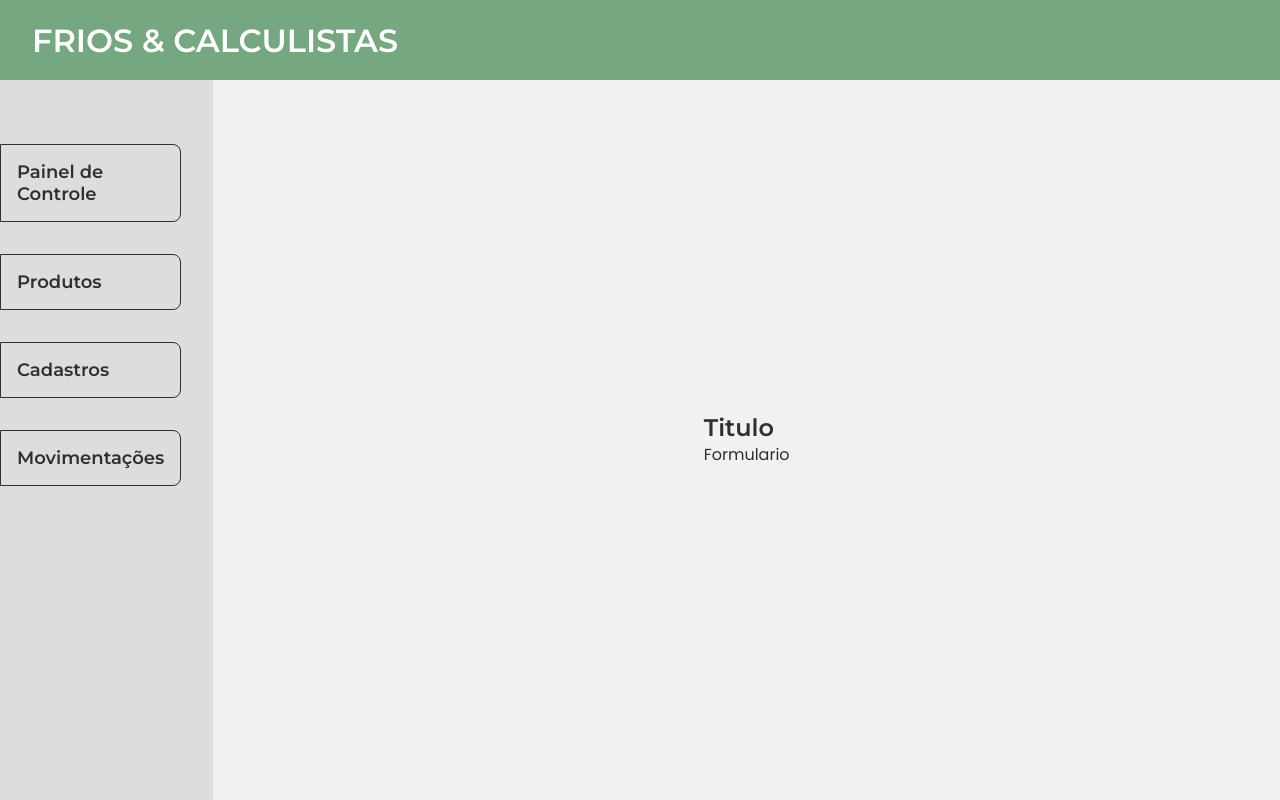
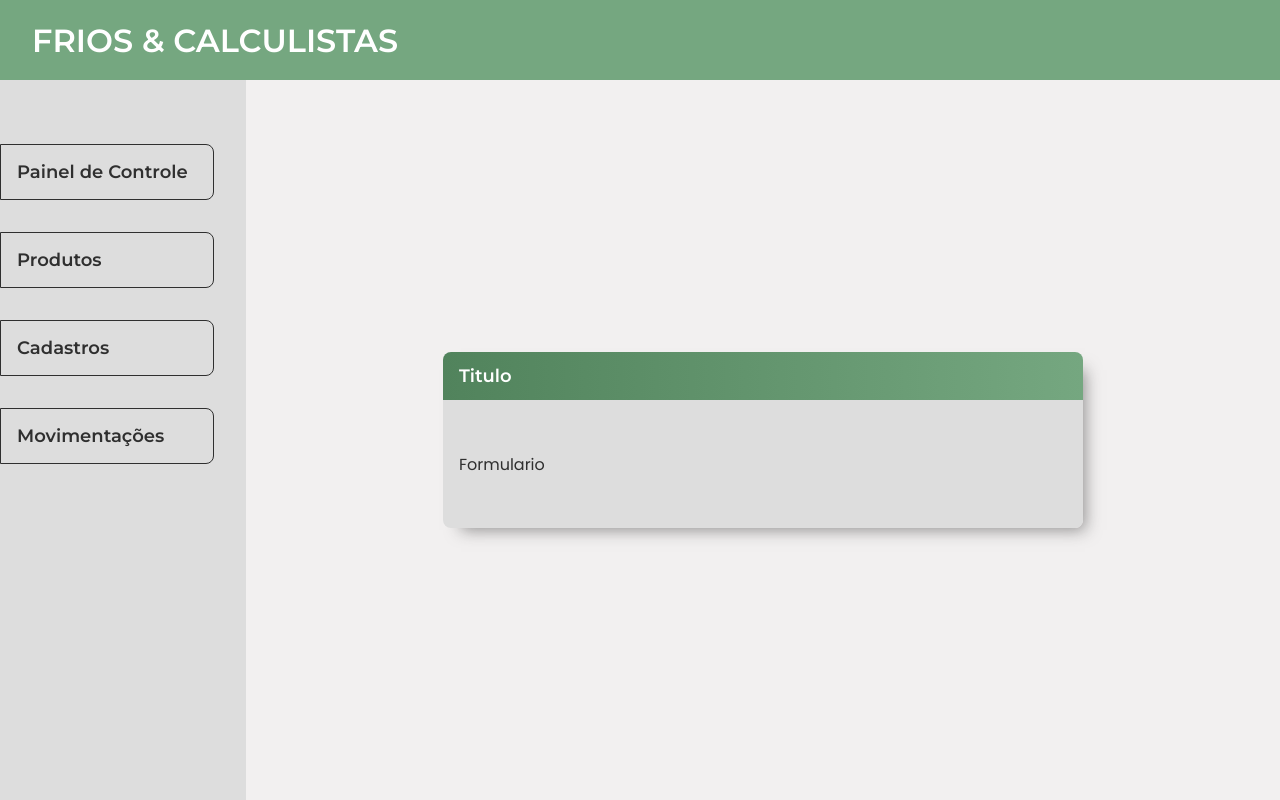
Before and after one commit to jsevitor/projeto-orientado-frios, a React (Vite) app: page / in a window 1280 px wide. Built offline with nearby package versions, Linux system fonts and the light colour scheme.

Commit message:
cadastroForncedor started

```diff
--- a/src/pages/CadastroForncedor.jsx
+++ b/src/pages/CadastroForncedor.jsx
@@ -1,12 +1,12 @@
-
+import '../styles/components/cadastroForncedor.sass'
 
 export default function CadastroForncedor() {
     return (
-        <div>
-            <div>
+        <div className='card'>
+            <div className="card_header">
                 <h2>Titulo</h2>
             </div>
-            <div>
+            <div className="card_body">
                 Formulario
             </div>
         </div>
--- /dev/null
+++ b/src/styles/components/cadastroForncedor.sass
@@ -0,0 +1,15 @@
+@use '../variables'
+@use '../mixins'
+
+.card
+    @include mixins.card
+
+.card_header
+    @include mixins.card_header
+
+    h2
+        color: variables.$white
+        font-size: 18px
+
+.card_body
+    @include mixins.card_body
--- a/src/styles/components/sideBarMenu.sass
+++ b/src/styles/components/sideBarMenu.sass
@@ -2,7 +2,7 @@
 
 .nav_container
     background-color: variables.$secondary
-    max-width: 300px
+    width: 300px
     height: calc( 100vh - 80px )
     padding: 4rem 2rem 0 0
 
--- a/src/styles/mixins.sass
+++ b/src/styles/mixins.sass
@@ -0,0 +1,25 @@
+@use 'variables'
+
+@mixin card
+    -webkit-box-shadow: 10px 10px 15px -8px rgba(47,47,47,0.5)
+    -moz-box-shadow: 10px 10px 15px -8px rgba(47,47,47,0.5)
+    box-shadow: 10px 10px 15px -8px rgba(47,47,47,0.5)
+    border-radius: .5rem
+
+@mixin card_header
+    height: 3rem
+    width: 40rem
+    padding: 1rem
+    display: flex
+    align-items: center
+    background-image: variables.$main-gradient
+    border-radius: .5rem .5rem 0 0
+
+@mixin card_body
+    height: 8rem
+    width: 40rem
+    padding: 1rem
+    display: flex
+    align-items: center
+    background-color: variables.$secondary
+    border-radius: 0 0 .5rem .5rem
--- a/src/styles/pages/mainPage.sass
+++ b/src/styles/pages/mainPage.sass
@@ -6,6 +6,7 @@
 
 .small_container
     width: 100%
+    padding: 2rem
     display: flex
     align-items: center
     justify-content: center
--- a/src/styles/variables.sass
+++ b/src/styles/variables.sass
@@ -12,3 +12,6 @@ $secondary: #DDDDDD
 $secondary-light: #F2F0F0
 $black: #2F2F2F
 $white: #FFFFFF
+
+// Gradient
+$main-gradient: linear-gradient(90deg, rgb(81, 131, 92, 1) 0%, rgb(117, 167, 128, 1) 100%)
```
